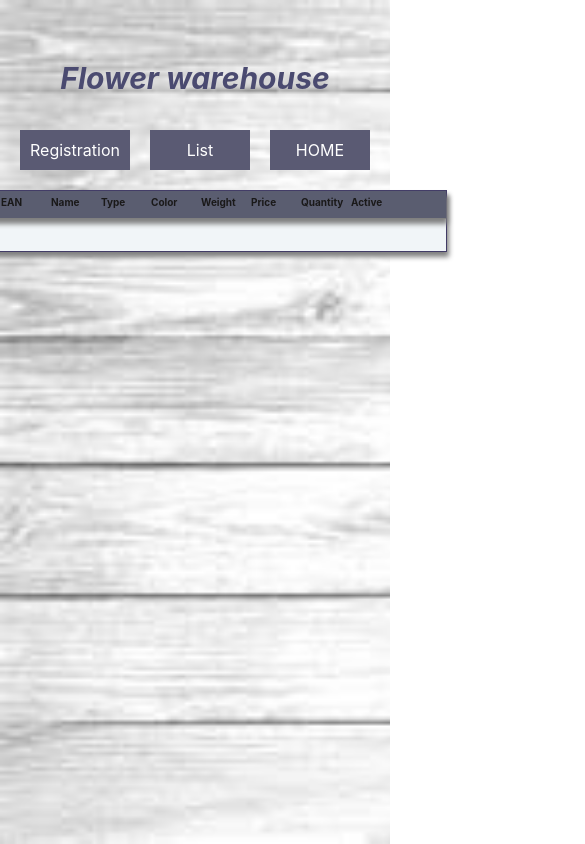
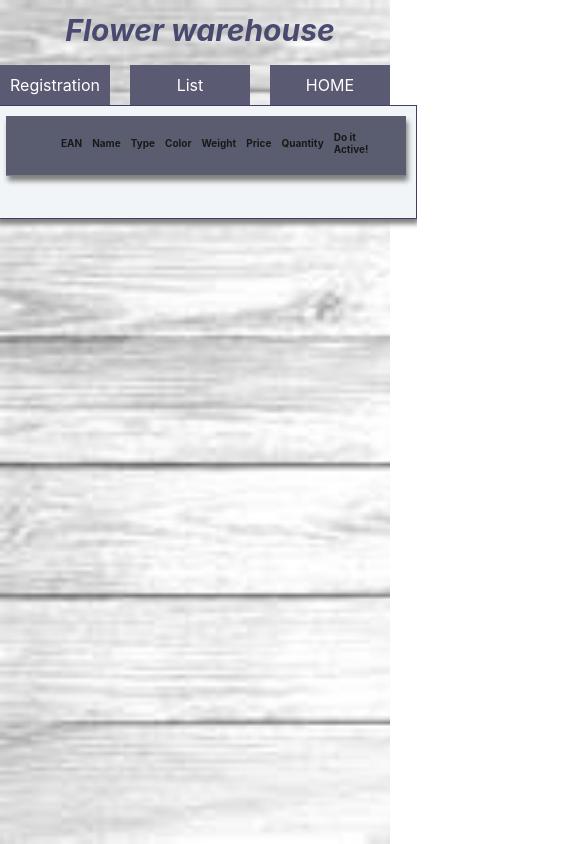
Before and after one commit to lauraMeiz/Warehouse, a React (Create React App) app: page /list in a window 390 px wide. Shown: the top 844 px of the page, 585 px wide, since content can reach past the window. Built offline with nearby package versions, Linux system fonts and the light colour scheme.

Commit message:
responsive designe

```diff
--- a/src/Components/Read.jsx
+++ b/src/Components/Read.jsx
@@ -13,7 +13,7 @@ function Read({ products, deleteA, show, getView }) {
           <li>Weight</li>
           <li>Price</li>
           <li>Quantity</li>
-          <li>Active</li>
+          <li>Do it Active!</li>
           {/* <div className="active"></div> */}
         </div>
         <div className="read">
--- a/src/Crud.scss
+++ b/src/Crud.scss
@@ -4,6 +4,7 @@
   background-image: url(./img/background2.jpg);
   background-repeat: no-repeat;
   background-size: cover;
+  padding: 0;
   @media (max-width: 375px) {
     width: 100%;
     margin: 0;
@@ -14,14 +15,49 @@
 
   header {
     height: 50px;
-    width: 1200px;
+    width: 700px;
     text-align: center;
-    margin: 0 calc(50% - 600px);
-    padding-top: 60px;
+    margin: 0 calc(50% - 350px);
+    padding-top: 0px;
     font-size: 30px;
     font-weight: bolder;
     font-style: italic;
     color: rgb(74, 74, 112);
+    @media (max-width: 1100px) {
+      // width: 800px;
+      // margin: 0px calc(50% - 400px);
+      // padding: 10px 30px 15px 10px;
+
+      // display: flex;
+      // align-items: center;
+      // justify-content: flex-start;
+    }
+    @media (max-width: 700px) {
+      width: 300px;
+      margin-left: calc(50% - 200px);
+      padding: 5px 45px 10px 55px;
+
+      display: flex;
+      align-items: center;
+      justify-content: center;
+    }
+    @media (max-width: 500px) {
+      // width: 300px;
+      // margin-left: calc(50% - 200px);
+      // padding: 5px 45px 10px 55px;
+
+      // display: flex;
+      // align-items: center;
+      // justify-content: flex-start;
+    }
+    @media (max-width: 375px) {
+      width: 100%;
+      margin: 0;
+      padding: 0;
+
+      // margin: 0px calc(50% - 200px);
+      // padding: 5px 45px 10px 55px;
+    }
   }
   color: white;
   .productTitle {
@@ -36,18 +72,37 @@
     border-bottom: 1px solid grey;
     box-shadow: 2px 5px 5px grey;
     background-color: rgb(90, 93, 112);
-    @media (max-width: 1100px) {
-      width: 800px;
-      margin: 0px calc(50% - 400px);
-      padding: 10px 30px 15px 10px;
+    @media (max-width: 1500px) {
+      width: 1100px;
+      margin-left: calc(50% - 550px);
+      padding: 10px 0px 10px 5px;
 
       display: flex;
       align-items: center;
+      justify-content: center;
+    }
+    @media (max-width: 1100px) {
+      width: 700px;
+      margin-left: calc(50% - 350px);
+      padding: 10px 0px 10px 5px;
+
+      display: flex;
+      align-items: center;
+      justify-content: center;
+    }
+    @media (max-width: 700px) {
+      width: 450px;
+      margin-left: calc(50% - 225px);
+      //padding: 5px 5px 10px 25px;
+
+      display: flex;
+
+      //align-items: center;
       justify-content: flex-start;
     }
-    @media (max-width: 700px) {
-      width: 400px;
-      margin: 0px calc(50% - 250px);
+    @media (max-width: 500px) {
+      width: 300px;
+      margin-left: calc(50% - 200px);
       padding: 5px 45px 10px 55px;
 
       display: flex;
@@ -70,6 +125,13 @@
       @media (max-width: 700px) {
         width: 100%;
         font-size: 10px;
+        padding: 10px 10px 10px 0;
+      }
+      @media (max-width: 500px) {
+        width: 100%;
+        font-size: 10px;
+        // display: flex;
+        // justify-content: space-around;
       }
       @media (max-width: 375px) {
         width: 100%;
@@ -204,7 +266,7 @@
     flex-direction: row;
     align-items: center;
     justify-content: center;
-    margin: 20px;
+    //margin: 20px;
     text-decoration: none;
   }
   Link {
@@ -283,17 +345,28 @@
 }
 .read-all {
   background-color: #f1f5f8;
-  width: 1300px;
-  margin: 0 calc(50% - 650px);
+  width: 1200px;
+  margin: 0 calc(50% - 600px);
   border: 1px solid rgb(66, 60, 102);
   box-shadow: 2px 5px 5px grey;
+  @media (max-width: 1500px) {
+    width: 1100px;
+    margin-left: calc(50% - 550px);
+    padding: 10px 15px;
+  }
   @media (max-width: 1100px) {
-    width: 900px;
-    margin: 0px calc(50% - 400px);
+    width: 700px;
+    margin: 0px calc(50% - 350px);
   }
   @media (max-width: 700px) {
     width: 500px;
+    padding: 10px 10px;
     margin: 0px calc(50% - 250px);
+  }
+  @media (max-width: 500px) {
+    width: 400px;
+    padding: 10px 10px;
+    margin: 0px calc(50% - 200px);
   }
   @media (max-width: 375px) {
     width: 100%;
@@ -317,7 +390,7 @@
 }
 
 .read {
-  width: 1300px;
+  width: 1200px;
   margin: 0px calc(50% - 600px);
   //width: 100%;
   display: flex;
@@ -325,17 +398,24 @@
   flex-wrap: nowrap;
 
   // border: 1px solid rgb(66, 60, 102);
+  @media (max-width: 1500px) {
+    width: 1100px;
+    margin: 0px calc(50% - 550px);
+  }
   @media (max-width: 1100px) {
-    width: 900px;
-    margin: 0px calc(50% - 450px);
+    width: 700px;
+    margin: 0px calc(50% - 350px);
   }
   @media (max-width: 700px) {
     width: 500px;
     margin: 0px calc(50% - 250px);
   }
+  @media (max-width: 500px) {
+    width: 300px;
+    margin: 0px calc(50% - 150px);
+  }
   @media (max-width: 375px) {
     width: 100%;
-    //margin: 0px calc(50% - 100px);
     margin: 0;
     padding: 0;
   }
@@ -378,9 +458,19 @@
       display: flex;
       justify-content: flex-start;
       align-items: flex-start;
+      @media (max-width: 1500px) {
+        width: 110px;
+        font-size: 15px;
+        margin-right: 13px;
+        display: flex;
+        flex-direction: row;
+        justify-content: center;
+      }
+
       @media (max-width: 1100px) {
         width: 80px;
         font-size: 10px;
+        // margin-right: 13px;
       }
       @media (max-width: 700px) {
         display: flex;
@@ -390,16 +480,15 @@
         font-size: 8px;
         margin-right: 13px;
       }
+      @media (max-width: 500px) {
+        width: 100%;
+        margin: 0;
+        padding: 0;
+      }
       @media (max-width: 375px) {
         width: 100%;
         margin: 0;
         padding: 0;
-        // display: flex;
-        // flex-direction: row;
-        // justify-content: center;
-        // width: 100%;
-        // font-size: 12px;
-        // margin-right: 13px;
       }
     }
 
@@ -436,13 +525,19 @@
   }
   @media (max-width: 800px) {
     width: 300px;
-    margin: 0px calc(50% - 250px);
+    margin: 0px calc(50% - 150px);
+    flex-direction: column;
+    justify-content: space-between;
+    align-items: center;
   }
   @media (max-width: 375px) {
     width: 100%;
     //margin: 0px calc(50% - 100px);
     margin: 0;
     padding: 0;
+    flex-direction: column;
+    justify-content: space-between;
+    align-items: center;
   }
 
   img {
```
